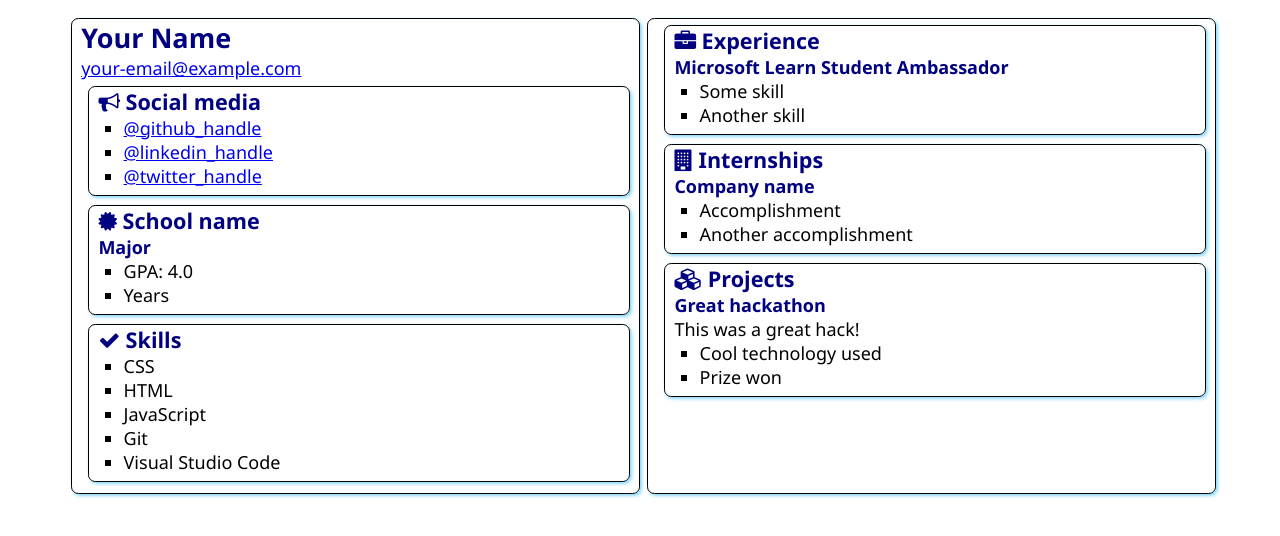
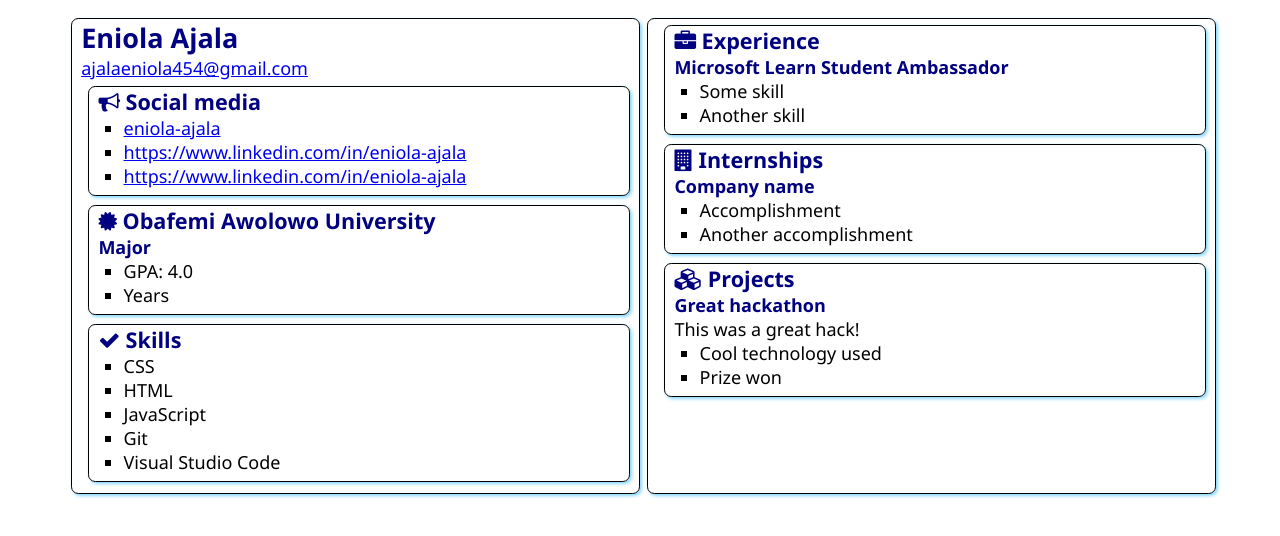
Before and after one commit to eniola-ajala/SATechnicalOnboarding, a plain HTML site: page src/index.html in a window 1280 px wide. Drawn offline with Linux system fonts and the light colour scheme.

Commit message:
Added some changes
I changed my name and social media handles

```diff
--- a/src/index.html
+++ b/src/index.html
@@ -12,8 +12,8 @@
 <body>
     <main>
         <article class="box">
-            <h1>Your Name</h1>
-            <div><a href="mailto:your.email@example.com">your-email@example.com</a></div>
+            <h1>Eniola Ajala</h1>
+            <div><a href="mailto:ajalaeniola454@gmail.com">ajalaeniola454@gmail.com</a></div>
 
             <section class="box">
                 <h2>
@@ -21,9 +21,9 @@
                     Social media
                 </h2>
                 <ul>
-                    <li><a href="https://github.com/<handle>">@github_handle</a></li>
-                    <li><a href="https://linkedin.com/in/<handle>">@linkedin_handle</a></li>
-                    <li><a href="https://twitter.com/<handle>">@twitter_handle</a></li>
+                    <li><a href="https://github.com/<handle>">eniola-ajala</a></li>
+                    <li><a href="https://linkedin.com/in/<handle>">https://www.linkedin.com/in/eniola-ajala</a></li>
+                    <li><a href="https://twitter.com/<handle>">https://www.linkedin.com/in/eniola-ajala</a></li>
                 </ul>
             </section>
 
@@ -31,7 +31,7 @@
                 <div class="education">
                     <h2>
                         <i class="fa fa-certificate" aria-hidden="true"></i>
-                        School name
+                        Obafemi Awolowo University
                     </h2>
                     <h3>Major</h3>
                     <ul>
```
